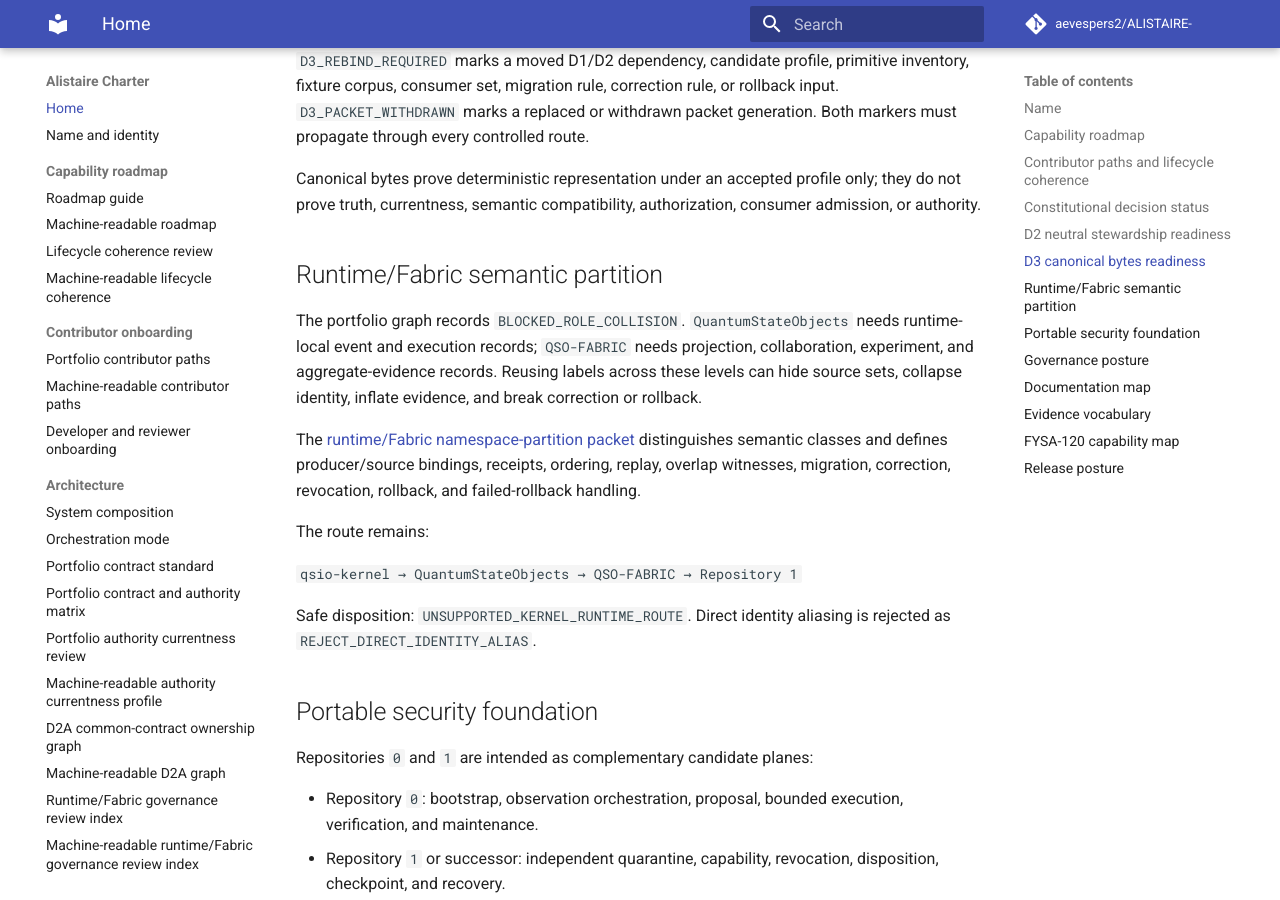
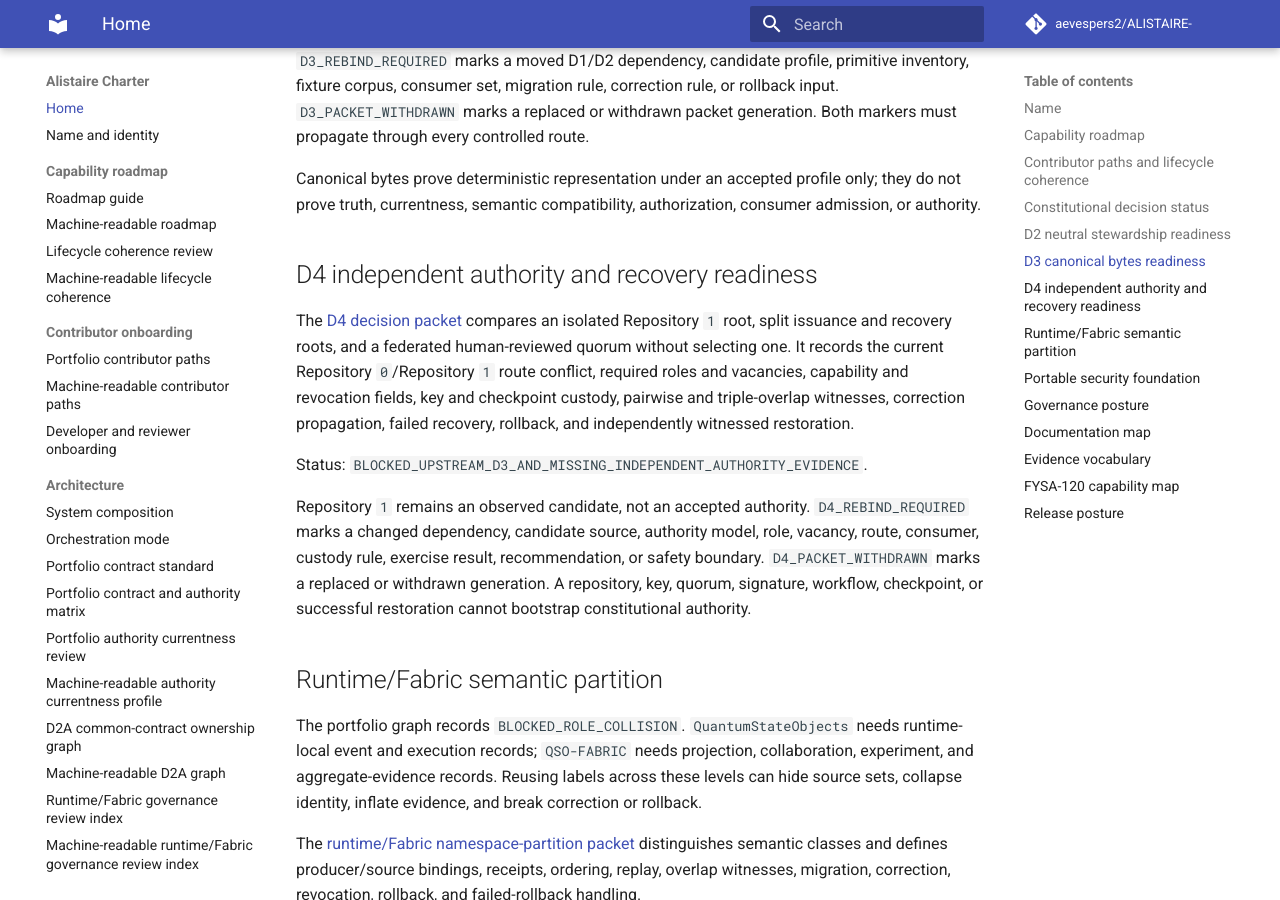
Before and after one commit to aevespers2/ALISTAIRE-, an MkDocs documentation site: the page built from docs/index.md, in a window 1280 px wide and 900 px high, scrolled down 2132 px. Built offline with MkDocs 1.6.1 and Material for MkDocs 9.7.7, drawn with Linux system fonts in a browser that asks for light colours; comment, search, counter and statistics services are not loaded; some of the changed text lies outside the part shown.

Commit message:
docs: add D4 authority and recovery overview

```diff
--- a/docs/index.md
+++ b/docs/index.md
@@ -53,6 +53,14 @@ The D3 packet compares strict canonical JSON, deterministic CBOR, and typed-mode
 
 Canonical bytes prove deterministic representation under an accepted profile only; they do not prove truth, currentness, semantic compatibility, authorization, consumer admission, or authority.
 
+## D4 independent authority and recovery readiness
+
+The [D4 decision packet](d4-independent-authority-recovery-roots-decision-packet.md) compares an isolated Repository `1` root, split issuance and recovery roots, and a federated human-reviewed quorum without selecting one. It records the current Repository `0`/Repository `1` route conflict, required roles and vacancies, capability and revocation fields, key and checkpoint custody, pairwise and triple-overlap witnesses, correction propagation, failed recovery, rollback, and independently witnessed restoration.
+
+Status: `BLOCKED_UPSTREAM_D3_AND_MISSING_INDEPENDENT_AUTHORITY_EVIDENCE`.
+
+Repository `1` remains an observed candidate, not an accepted authority. `D4_REBIND_REQUIRED` marks a changed dependency, candidate source, authority model, role, vacancy, route, consumer, custody rule, exercise result, recommendation, or safety boundary. `D4_PACKET_WITHDRAWN` marks a replaced or withdrawn generation. A repository, key, quorum, signature, workflow, checkpoint, or successful restoration cannot bootstrap constitutional authority.
+
 ## Runtime/Fabric semantic partition
 
 The portfolio graph records `BLOCKED_ROLE_COLLISION`. `QuantumStateObjects` needs runtime-local event and execution records; `QSO-FABRIC` needs projection, collaboration, experiment, and aggregate-evidence records. Reusing labels across these levels can hide source sets, collapse identity, inflate evidence, and break correction or rollback.
@@ -95,6 +103,8 @@ Consequential authority must be explicitly granted, narrowly scoped, revocable,
 | [Machine-readable contributor paths](portfolio-contributor-paths-v1.json) | Repository roles, task candidates, stop conditions, invariants |
 | [Lifecycle coherence](capability-lifecycle-coherence.md) | Cross-document status synchronization, repaired obstruction, diagram, onboarding, rollback |
 | [Machine-readable lifecycle coherence](capability-lifecycle-coherence-v1.json) | Exact source, routes, invariants, authority flags, obstructions, rollback |
+| [D4 authority and recovery readiness](d4-independent-authority-recovery-roots-decision-packet.md) | Authority models, roles, capability lifecycle, route conflict, recovery, witnesses, rollback |
+| [Machine-readable D4 packet](d4-independent-authority-recovery-roots-decision-packet-v1.json) | Candidate sources, gates, obstruction classes, witnesses, propagation, FYSA mapping |
 | [Architecture](architecture.md) | Composition, lifecycles, envelopes, witnesses, freeze, simulation |
 | [Portfolio contract matrix](portfolio-contract-authority-matrix.md) | Responsibilities, records, edges, overlaps, obstructions, non-authority boundaries |
 | [Portfolio currentness](portfolio-authority-currentness-review.md) | Exact sources, lineages, conflicts, dissent boundary, vacancies, corrections |
@@ -112,8 +122,8 @@ Classify consequential statements as **Observed**, **Implemented**, **Verified**
 
 ## FYSA-120 capability map
 
-Applied categories include `CAT-011`, `CAT-012`, `CAT-013`, `CAT-017`, `CAT-018`, `CAT-019`, `CAT-031`, `CAT-032`, `CAT-040`, `CAT-052`, `CAT-054`, `CAT-059`, `CAT-064`, and `CAT-070`. Proposed refinements include `012-P`, `012-Q`, `012-R`, `012-S`, `012-T`, `012-U`, `013-I`, `013-L`, `032-J`, `040-Q`, and `054-L`. Taxonomy mapping establishes neither competence, appointment, ownership, acceptance, nor authority.
+Applied categories include `CAT-011`, `CAT-012`, `CAT-013`, `CAT-017`, `CAT-018`, `CAT-019`, `CAT-031`, `CAT-032`, `CAT-040`, `CAT-052`, `CAT-054`, `CAT-059`, `CAT-064`, and `CAT-070`. Proposed refinements include `012-P`, `012-Q`, `012-R`, `012-S`, `012-T`, `012-U`, `013-I`, `013-L`, `032-J`, `040-Q`, `054-L`, and `054-M`. Taxonomy mapping establishes neither competence, appointment, ownership, acceptance, nor authority.
 
 ## Release posture
 
-The first possible release is `0.0.1-charter`. It remains blocked until D1–D5, canonical identity, migration/provenance, governance approval, neutral contract ownership, canonicalization and cross-language evidence, runtime/Fabric partition, Repository `1` disposition, security/privacy/accessibility review, exact-head validation, overlap fixtures, artifact hashing, rollback evidence, and explicit approval are complete.
+The first possible release is `0.0.1-charter`. It remains blocked until D1–D5, canonical identity, migration/provenance, governance approval, neutral contract ownership, canonicalization and cross-language evidence, runtime/Fabric partition, D4 independent authority and recovery disposition, security/privacy/accessibility review, exact-head validation, overlap fixtures, artifact hashing, rollback evidence, and explicit approval are complete.
```
